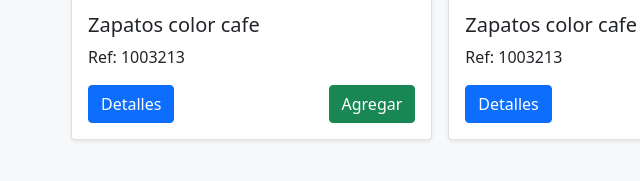
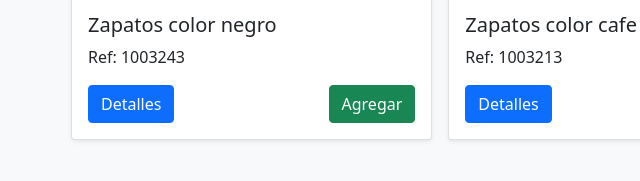
Before and after one commit to MikeM4n/TOVILU, a plain HTML site: page index.html in a window 1280 px wide. Shown: the part 377-558 px from the top of the page, 11-651 px from the left. Drawn offline with nearby package versions, Linux system fonts and the light colour scheme; files that its build step writes are made by us from their sources.

Commit message:
cambio general

```diff
--- a/index.html
+++ b/index.html
@@ -55,8 +55,8 @@
                         <img src="https://i.ibb.co/XCNWQHD/principal.jpg">
                         <div class="card-body">
                             <rect width="100%" height="100%"/>
-                            <h5 class="card-title">Zapatos color cafe</h5>
-                            <p class="card-text">Ref: 1003213</p>
+                            <h5 class="card-title">Zapatos color negro</h5>
+                            <p class="card-text">Ref: 1003243</p>
                             <div class="d-flex justify-content-between align-items-center">
                                 <div class="btn-group">
                                     <a href="#" class="btn btn-primary">Detalles</a>
```
